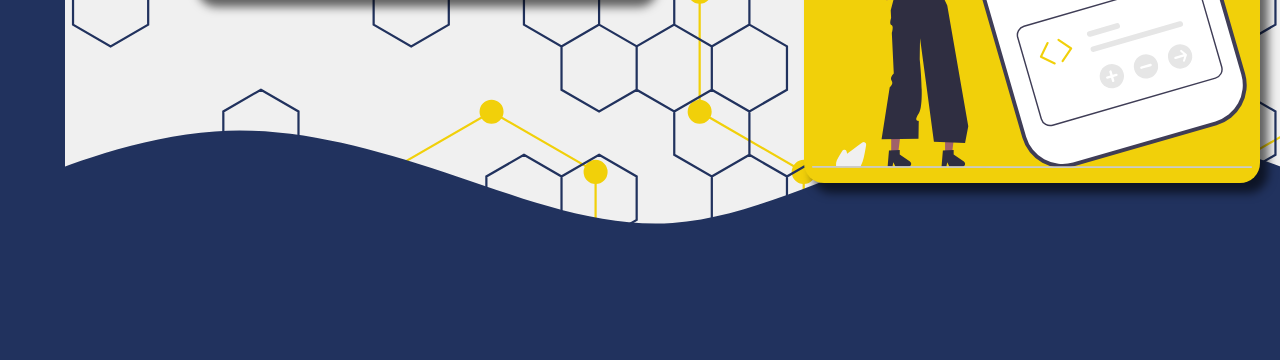
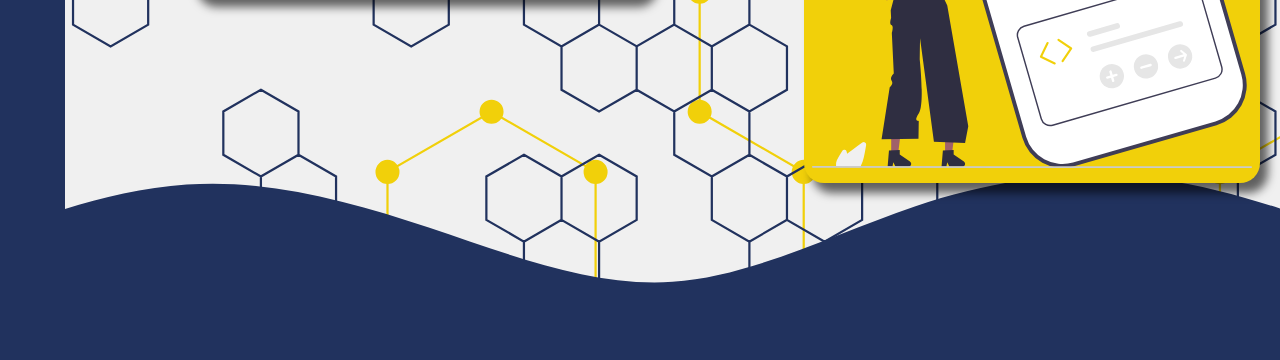
Before and after one commit to Axeljonta/portafolio, a plain HTML site: page index.html in a window 1280 px wide. Shown: the part 420-780 px from the top of the page. Drawn offline with nearby package versions, Linux system fonts and the light colour scheme.

Commit message:
arrgeglo footer y portafolio

```diff
--- a/style.css
+++ b/style.css
@@ -239,9 +239,9 @@ a.selected {
 }
 .wave1{
     width: 100%;
-    height: 49%;
+    height: 52%;
     position: absolute;
-    top: 52%;
+    top: 59%;
     background-image: url(assets/wave.svg);
     box-sizing: border-box;
     background-position: bottom;
```
